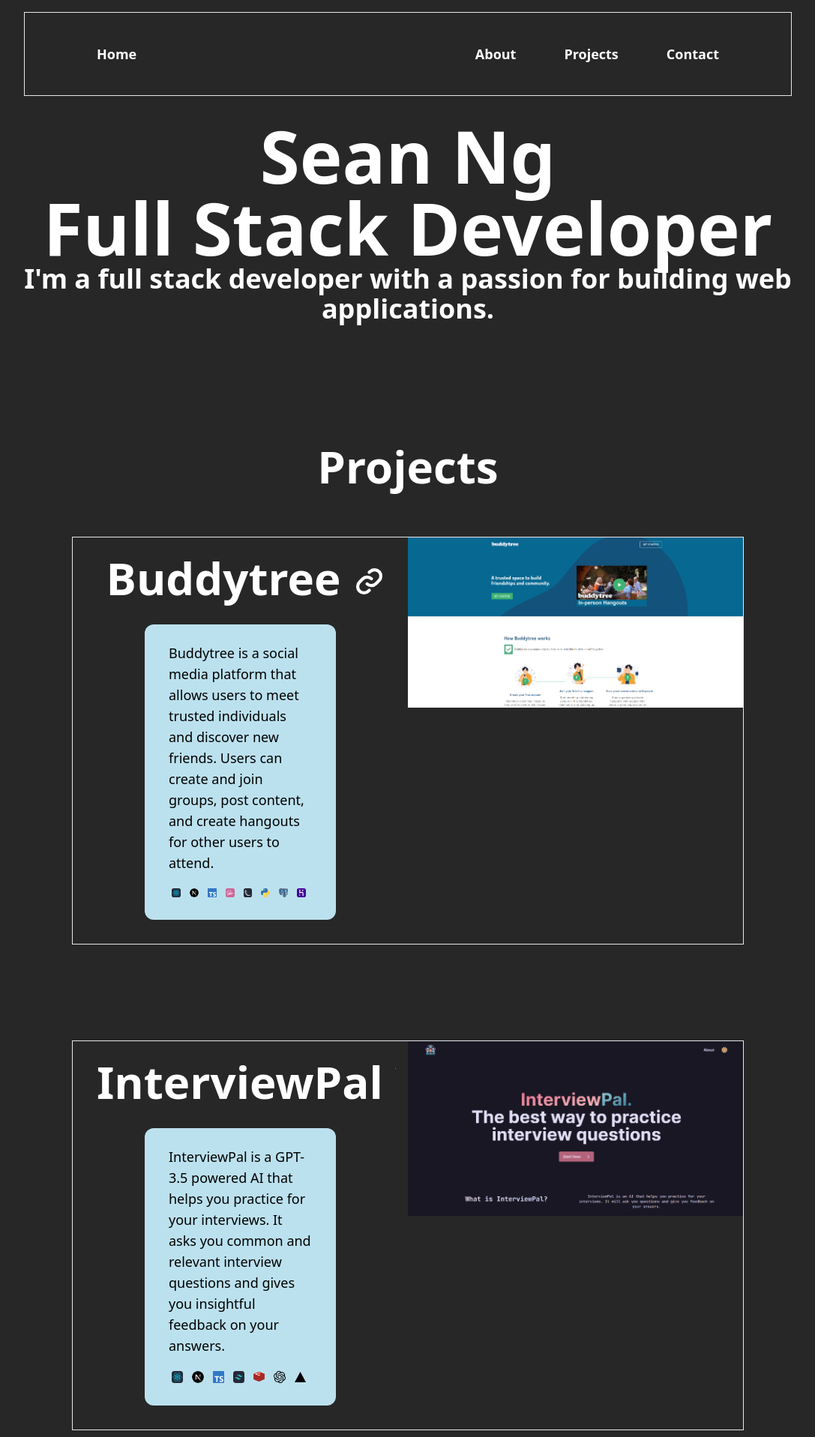
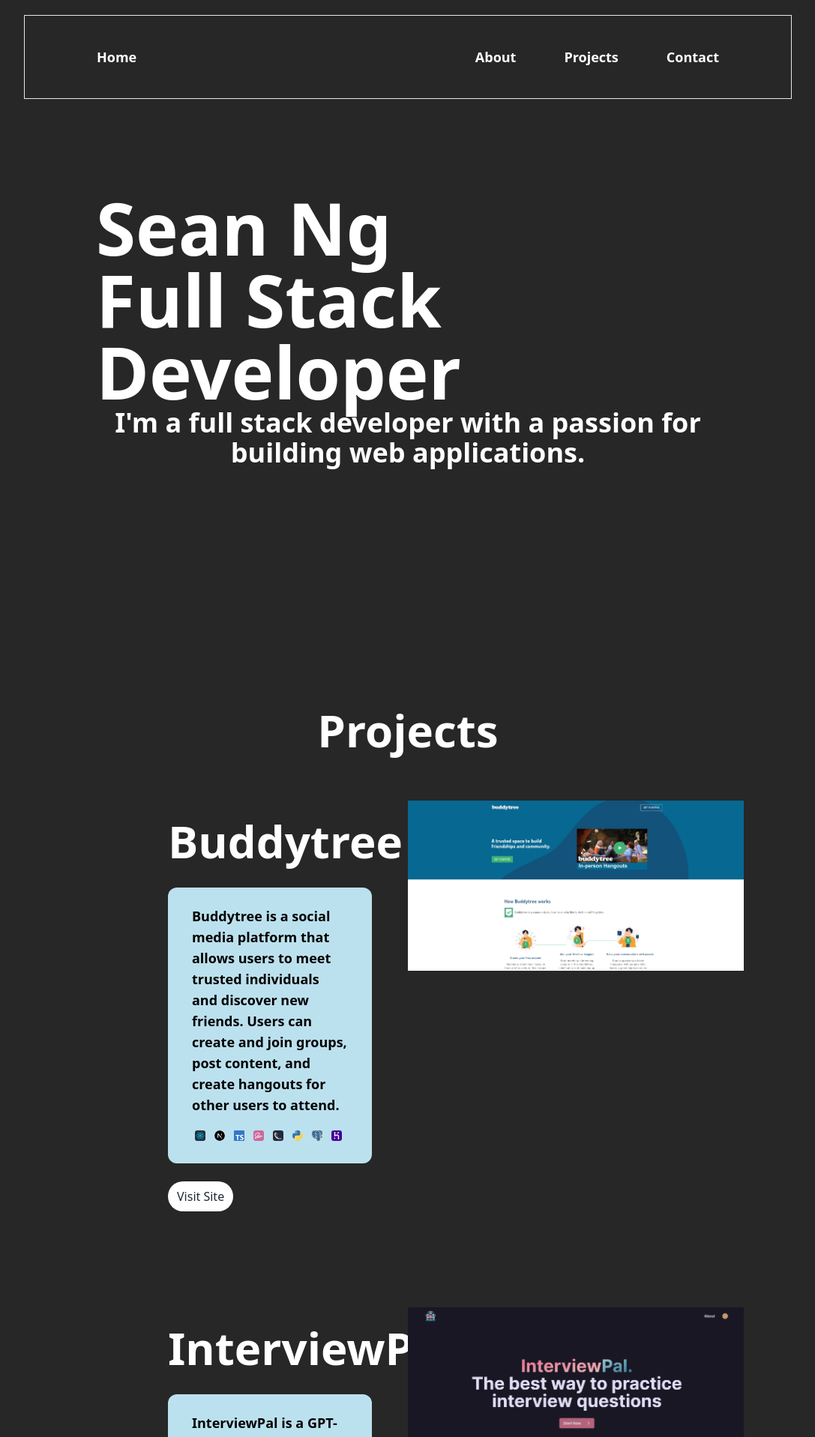
Before and after one commit to 23o4i7/portfolio-site, a Next.js app: page / in a window 1280 px wide. Shown: the top 1917 px of the page at 75% size, without its empty margins (96-1183 px from the left). Built offline with nearby package versions, Linux system fonts and the light colour scheme.

Commit message:
Re-align projects section

```diff
--- a/src/components/atoms/HeroText.tsx
+++ b/src/components/atoms/HeroText.tsx
@@ -9,8 +9,8 @@
 
 export default function HeroText({ text, color, size, decoration }: HeroTextProps) {
     return (
-        <div className="flex flex-col items-center justify-center">
-            <span className="flex flex-row font-bold text-center">
+        <div className="">
+            <span className="flex flex-row font-bold">
                 <h1 className={twMerge("block", `text-8xl`, `text-${color || "white"}`)}>{text}</h1>
             </span>
         </div>
--- a/src/components/atoms/HomepageText.tsx
+++ b/src/components/atoms/HomepageText.tsx
@@ -7,7 +7,7 @@
 
 export default function HomepageText({ text, decoration }: HomepageTextProps) {
   return (
-    <div className={twMerge("flex flex-row justify-center items-center text-white", decoration)}>
+    <div className={twMerge("flex flex-row text-white", decoration)}>
       <h1 className="text-4xl font-bold text-center">{text}</h1>
     </div>
   )
--- a/src/components/molecules/DescriptionBox.tsx
+++ b/src/components/molecules/DescriptionBox.tsx
@@ -1,5 +1,4 @@
 import Tag from "@/atoms/Tag";
-import SVGBox from "@/molecules/SVGBox";
 
 type DescriptionBoxProps = {
   description: string;
@@ -12,7 +11,7 @@
 export default function DescriptionBox({ description, tags, title, color, size }: DescriptionBoxProps) {
   return (
     <div className="flex flex-col bg-pale-blue px-8 py-6 rounded-xl">
-      <span className="text-black text-lg">{description}</span>
+      <span className="text-black text-lg font-bold">{description}</span>
       <div className="flex flex-row">
         {tags.map((tag) =>
           <Tag key={tag} iconName={tag} />
--- /dev/null
+++ b/src/components/molecules/LinkBox.tsx
@@ -0,0 +1,29 @@
+import Image from "next/image";
+
+type LinkBoxProps = {
+  links: string[];
+  decoration?: string;
+}
+
+export default function LinkBox({ links, decoration }: LinkBoxProps) {
+  return (
+    <div className="flex flex-row">
+      {
+        links[0] == "" ? null :
+        <a href={links[0]} rel="noopener noreferrer" target="_blank">
+          <div className="mr-2 bg-white rounded-full px-3 py-2">
+            Visit Repository
+          </div>
+        </a>
+      }
+      {
+        links[1] == "" ? null :
+        <a href={links[1]} rel="noopener noreferrer" target="_blank">
+          <div className="bg-white rounded-full px-3 py-2">
+            Visit Site
+          </div>
+        </a>
+      }
+    </div>
+  )
+}
--- a/src/components/molecules/Navbar.tsx
+++ b/src/components/molecules/Navbar.tsx
@@ -4,7 +4,7 @@
 export default function Navbar() {
   return (
     <div className="fixed top-0 left-0 z-50 w-full">
-      <div className="flex flex-row items-center justify-between border mx-auto mt-4 md:px-24 h-28 w-4/5 bg-slate-black text-white text-lg font-bold">
+      <div className="flex flex-row items-center justify-between border mx-auto mt-5 md:px-24 h-28 w-4/5 bg-slate-black text-white text-lg font-bold">
         <span className="text-white">Home</span>
         <div className="flex flex-row">
           <Link href="#about" scroll={false}>
--- a/src/components/molecules/SVGBox.tsx
+++ /dev/null
@@ -1,26 +0,0 @@
-import Link from 'next/link';
-import Image from 'next/image';
-import { twMerge } from 'tailwind-merge';
-
-type SVGBoxProps = {
-  links: string[];
-  decoration?: string;
-}
-
-export default function SVGBox({ links, decoration }: SVGBoxProps) {
-
-  return (
-    <div className="flex flex-row pt-3">
-      { links[0] == "" ? null :
-        <a href={links[0]} rel="noopener noreferrer" target="_blank">
-          <Image src="/images/github.svg" alt="Github" width={45} height={45} />
-        </a>
-      }
-      { links[1] == "" ? null :
-        <a href={links[1]} rel="noopener noreferrer" target="_blank">
-          <Image src="/images/link.svg" alt="Link" width={45} height={45} />
-        </a>
-      }
-    </div>
-  )
-}
--- a/src/components/organisms/Artifact.tsx
+++ b/src/components/organisms/Artifact.tsx
@@ -1,11 +1,7 @@
-import Head from "next/head";
-import Link from "next/link";
 import Image from "next/image";
-import { useRouter } from 'next/router';
 import TitleText from "@/atoms/TitleText";
-import Navbar from "@/molecules/Navbar";
 import DescriptionBox from "@/molecules/DescriptionBox";
-import SVGBox from "@/molecules/SVGBox";
+import LinkBox from "@/molecules/LinkBox";
 
 import { twMerge } from "tailwind-merge"
 
@@ -21,14 +17,16 @@
   return (
     <>
       <div className="flex flex-col px-32 py-16">
-        <div className="grid grid-cols-2 mx-6 md:mx-16 text-left border">
+        <div className="grid grid-cols-2 mx-6 md:mx-16 text-left">
           <div className="px-4 pt-6">
-            <div className="flex flex-row justify-center">
-              <TitleText text={artifactName} decoration={"px-4"} />
-              <SVGBox links={links}/>
+            <div className="flex flex-row mx-28">
+              <TitleText text={artifactName} />
             </div>
-            <div className="align-center py-8 px-20">
+            <div className="align-center pt-8 pb-6 pl-8 pr-8 ml-20">
               <DescriptionBox description={description} tags={tags} />
+            </div>
+            <div className="mx-28">
+              <LinkBox links={links} />
             </div>
           </div>
           <div className="">
--- a/src/components/organisms/ContactBox.tsx
+++ b/src/components/organisms/ContactBox.tsx
@@ -12,7 +12,7 @@
   return (
     <>
       <div className='py-16'>
-        <HomepageText text={"Get in touch"} />
+        {/* <HomepageText text={"Get in touch"} /> */}
         <div className='flex flex-row justify-center py-4'>
           <a className="px-2" href="mailto: sean.ng.cip@gmail.com" rel="noopener noreferrer" target="_blank">
             <Image src="/images/email.svg" alt="Email" width={45} height={45} />
--- a/src/pages/_app.tsx
+++ b/src/pages/_app.tsx
@@ -1,7 +1,5 @@
 import '@/styles/globals.css'
 import type { AppProps } from 'next/app'
-
-import Navbar from '@/molecules/Navbar'
 
 export default function App({ Component, pageProps }: AppProps) {
   return <Component {...pageProps} />
--- a/src/pages/index.tsx
+++ b/src/pages/index.tsx
@@ -1,5 +1,4 @@
 import Head from "next/head";
-import Link from "next/link";
 import HeroText from "@/atoms/HeroText";
 import HomepageText from "@/atoms/HomepageText";
 import TitleText from "@/atoms/TitleText";
@@ -31,7 +30,7 @@
     {
       name: "WordGotchu",
       description: "Wordgotchu is a pixel styled web platform game based on Wordle and original characters known as 'Gotchus' that battle against each other in an arena.",
-      tags: ["JavaScript", "HTML", "CSS", "Firebase", "Heroku"],
+      tags: ["JavaScript", "HTML", "CSS", "Express.js","Firebase", "Heroku", "Vercel"],
       links: ["https://github.com/iantelli/word-gotchu", "https://word-gotchu.up.railway.app/"]
     },
   ]
@@ -46,19 +45,19 @@
       </Head>
       <Navbar />
       <main className="min-h-screen bg-slate-black">
-        <div id="about" className="flex flex-col items-center justify-start px-12 py-24 xl:py-40">
+        <div id="about" className="flex flex-col justify-start mx-auto px-24 py-24 xl:py-64 h-screen w-4/5">
           <HeroText text={"Sean Ng"} />
           <HeroText text={"Full Stack Developer"} />
           <HomepageText text={"I'm a full stack developer with a passion for building web applications."} />
         </div>
-        <div id="projects" className="flex flex-col items-center justify-center mb-12">
+        <div id="projects" className="flex flex-col items-center justify-center pt-36 mb-12">
           <TitleText text={"Projects"} />
           {projects.map((project) => (
             <Artifact key={project.name} artifactName={project.name} description={project.description} tags={project.tags} links={project.links} />
             ))}
         </div>
-        <div id="contact" className="flex flex-col items-center justify-center">
-          <TitleText text={"Contact"} />
+        <div id="contact" className="flex flex-col items-center justify-center h-screen">
+          <TitleText text={"Get in Touch"} />
           <ContactBox />
         </div>
       </main>
--- a/src/styles/globals.css
+++ b/src/styles/globals.css
@@ -4,6 +4,11 @@
 
 @layer base {
   @import url("https://use.typekit.net/qbs6lbt.css");
+
+  html {
+    --scroll-behavior: smooth!important;
+    scroll-behavior: smooth!important;
+  }
 }
 
 @layer components {
```
Also changed, not shown: public/images/express.js.svg (added).
